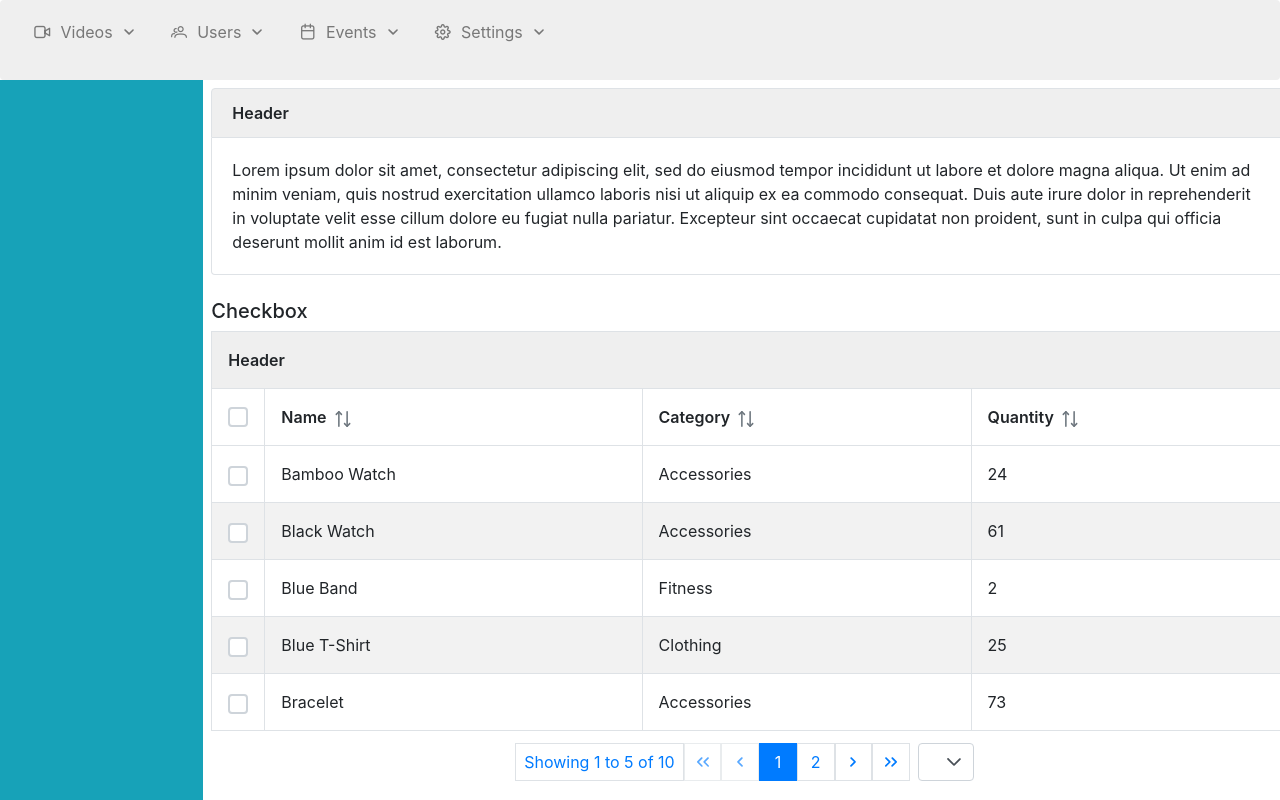
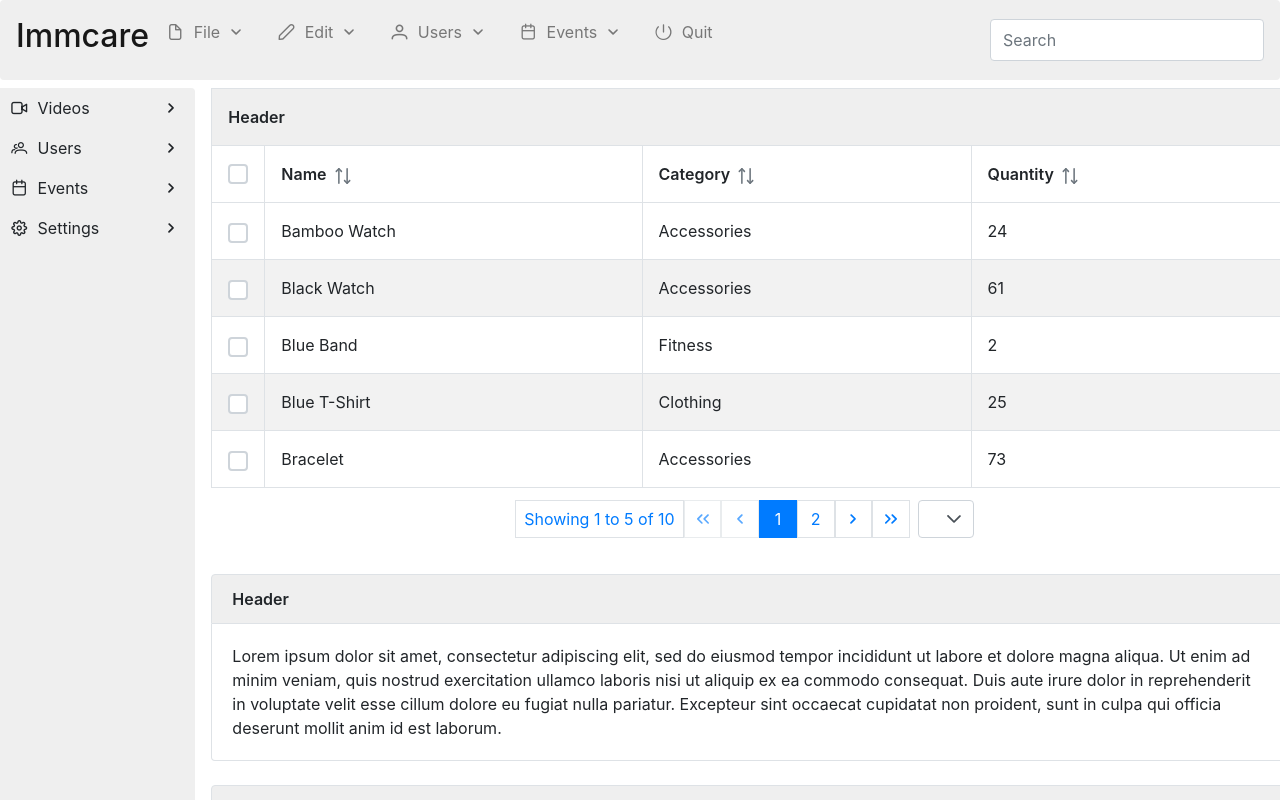
Before and after one commit to serdarayalp/my-primevue-start, a Vue app: page / in a window 1280 px wide. Shown: the top 800 px of the page. Built offline with nearby package versions, Linux system fonts and the light colour scheme; no server answers.

Commit message:
RadioButton, InputText und DataTable

```diff
--- a/src/App.vue
+++ b/src/App.vue
@@ -2,15 +2,16 @@
   <div>
     <div class="row">
       <div class="col-12">
-        <MyMenue />
+        <MyMenueBar />
       </div>
     </div>
     <div class="row">
-      <div class="col-2 bg-info p-2">
-
+      <div class="col-2 p-2">
+        <MyMenue />
       </div>
       <div class="col-10 p-2 ">
-
+        <MyDataTable/>
+        <br/>
         <Panel header="Header">
           Lorem ipsum dolor sit amet, consectetur adipiscing elit, sed do eiusmod tempor incididunt ut
           labore et dolore magna aliqua. Ut enim ad minim veniam, quis nostrud exercitation ullamco laboris nisi ut
@@ -18,10 +19,22 @@
           dolore eu fugiat nulla pariatur. Excepteur sint occaecat cupidatat non proident, sunt in culpa qui
           officia deserunt mollit anim id est laborum.
         </Panel>
-
         <br/>
-
-        <MyDataTable/>
+        <Panel header="Header">
+          Lorem ipsum dolor sit amet, consectetur adipiscing elit, sed do eiusmod tempor incididunt ut
+          labore et dolore magna aliqua. Ut enim ad minim veniam, quis nostrud exercitation ullamco laboris nisi ut
+          aliquip ex ea commodo consequat. Duis aute irure dolor in reprehenderit in voluptate velit esse cillum
+          dolore eu fugiat nulla pariatur. Excepteur sint occaecat cupidatat non proident, sunt in culpa qui
+          officia deserunt mollit anim id est laborum.
+        </Panel>
+        <br/>
+        <Panel header="Header">
+          Lorem ipsum dolor sit amet, consectetur adipiscing elit, sed do eiusmod tempor incididunt ut
+          labore et dolore magna aliqua. Ut enim ad minim veniam, quis nostrud exercitation ullamco laboris nisi ut
+          aliquip ex ea commodo consequat. Duis aute irure dolor in reprehenderit in voluptate velit esse cillum
+          dolore eu fugiat nulla pariatur. Excepteur sint occaecat cupidatat non proident, sunt in culpa qui
+          officia deserunt mollit anim id est laborum.
+        </Panel>
       </div>
     </div>
   </div>
@@ -35,6 +48,7 @@ import ProductService from './service/ProductService';
 // import MyInputText from "@/components/MyInputText";
 import MyDataTable from "@/components/MyDataTable";
 import MyMenue from "@/components/MyMenue";
+import MyMenueBar from "@/components/MyMenueBar";
 
 export default {
   data() {
@@ -51,6 +65,7 @@ export default {
     this.productService.getProductsSmall().then(data => this.products = data);
   },
   components: {
+    MyMenueBar,
     // MyRadioButton,
     // MyInputText,
     MyDataTable,
@@ -62,5 +77,9 @@ export default {
 </script>
 
 <style>
-
+.p-megamenu.p-megamenu-vertical {
+  width: 100% !important;
+  padding: 0;
+  height: 100%;
+}
 </style>
--- a/src/components/MyDataTable.vue
+++ b/src/components/MyDataTable.vue
@@ -1,6 +1,5 @@
 <template>
   <div>
-    <h5>Checkbox</h5>
     <DataTable :value="products"
                showGridlines stripedRows
                :paginator="true"
--- a/src/components/MyMenue.vue
+++ b/src/components/MyMenue.vue
@@ -1,5 +1,5 @@
 <template>
-  <MegaMenu :model="items" />
+  <MegaMenu :model="items" orientation="vertical"/>
 </template>
 
 <script>
--- /dev/null
+++ b/src/components/MyMenueBar.vue
@@ -0,0 +1,151 @@
+<template>
+  <div>
+    <Menubar :model="items">
+      <template #start>
+        <h2>Immcare</h2>
+<!-- <img alt="logo" src="https://www.primefaces.org/wp-content/uploads/2020/05/placeholder.png" height="10"
+             class="p-mr-2">-->
+      </template>
+      <template #end>
+        <InputText placeholder="Search" type="text"/>
+      </template>
+    </Menubar>
+  </div>
+</template>
+
+<script>
+export default {
+  data() {
+    return {
+      items: [
+        {
+          label: 'File',
+          icon: 'pi pi-fw pi-file',
+          items: [
+            {
+              label: 'New',
+              icon: 'pi pi-fw pi-plus',
+              items: [
+                {
+                  label: 'Bookmark',
+                  icon: 'pi pi-fw pi-bookmark'
+                },
+                {
+                  label: 'Video',
+                  icon: 'pi pi-fw pi-video'
+                },
+
+              ]
+            },
+            {
+              label: 'Delete',
+              icon: 'pi pi-fw pi-trash'
+            },
+            {
+              separator: true
+            },
+            {
+              label: 'Export',
+              icon: 'pi pi-fw pi-external-link'
+            }
+          ]
+        },
+        {
+          label: 'Edit',
+          icon: 'pi pi-fw pi-pencil',
+          items: [
+            {
+              label: 'Left',
+              icon: 'pi pi-fw pi-align-left'
+            },
+            {
+              label: 'Right',
+              icon: 'pi pi-fw pi-align-right'
+            },
+            {
+              label: 'Center',
+              icon: 'pi pi-fw pi-align-center'
+            },
+            {
+              label: 'Justify',
+              icon: 'pi pi-fw pi-align-justify'
+            },
+
+          ]
+        },
+        {
+          label: 'Users',
+          icon: 'pi pi-fw pi-user',
+          items: [
+            {
+              label: 'New',
+              icon: 'pi pi-fw pi-user-plus',
+
+            },
+            {
+              label: 'Delete',
+              icon: 'pi pi-fw pi-user-minus',
+
+            },
+            {
+              label: 'Search',
+              icon: 'pi pi-fw pi-users',
+              items: [
+                {
+                  label: 'Filter',
+                  icon: 'pi pi-fw pi-filter',
+                  items: [
+                    {
+                      label: 'Print',
+                      icon: 'pi pi-fw pi-print'
+                    }
+                  ]
+                },
+                {
+                  icon: 'pi pi-fw pi-bars',
+                  label: 'List'
+                }
+              ]
+            }
+          ]
+        },
+        {
+          label: 'Events',
+          icon: 'pi pi-fw pi-calendar',
+          items: [
+            {
+              label: 'Edit',
+              icon: 'pi pi-fw pi-pencil',
+              items: [
+                {
+                  label: 'Save',
+                  icon: 'pi pi-fw pi-calendar-plus'
+                },
+                {
+                  label: 'Delete',
+                  icon: 'pi pi-fw pi-calendar-minus'
+                },
+
+              ]
+            },
+            {
+              label: 'Archieve',
+              icon: 'pi pi-fw pi-calendar-times',
+              items: [
+                {
+                  label: 'Remove',
+                  icon: 'pi pi-fw pi-calendar-minus'
+                }
+              ]
+            }
+          ]
+        },
+        {
+          label: 'Quit',
+          icon: 'pi pi-fw pi-power-off'
+        }
+      ]
+    }
+  }
+}
+</script>
```
Also changed, not shown: src/main.js (+39 -0 lines).
